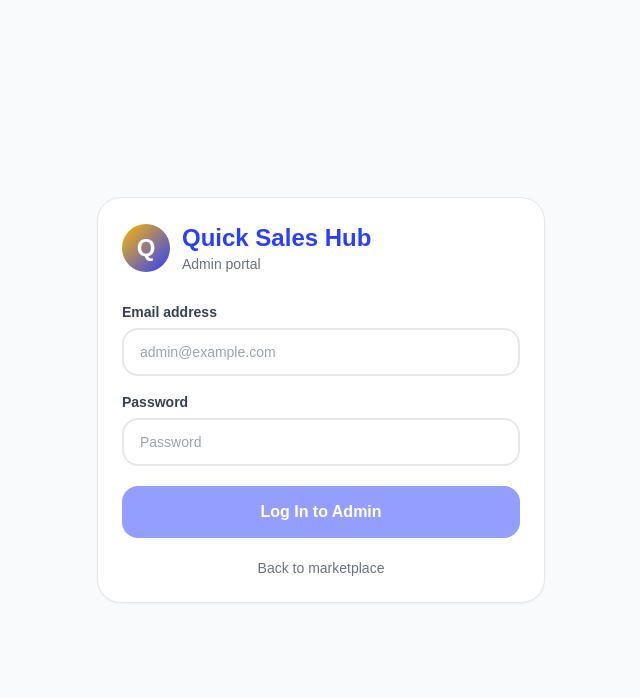
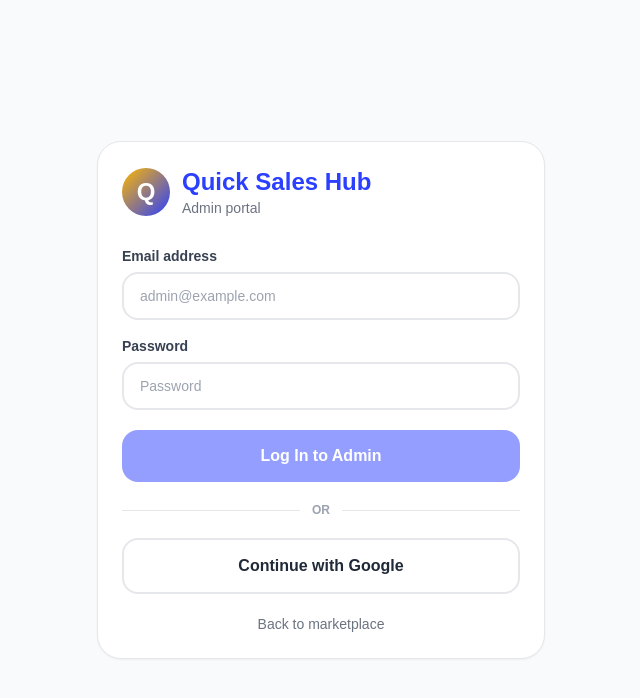
Before and after one commit to Orukepikin/quick-sales-hub, a Next.js app: page /admin in a window 1280 px wide. Shown: the top 698 px of the page, without its empty margins (319-959 px from the left). Built offline with nearby package versions, Linux system fonts and the light colour scheme; no server answers.

Commit message:
Support Google login for admin portal

```diff
--- a/app/admin/page.tsx
+++ b/app/admin/page.tsx
@@ -5,10 +5,18 @@ import Link from "next/link";
 import toast from "react-hot-toast";
 import AdminDashboard from "@/components/admin/AdminDashboard";
 import { authApi } from "@/lib/api-client";
+import { supabase } from "@/lib/supabase";
 
 type AdminState = "checking" | "login" | "ready" | "denied";
 
 const isAdminUser = (user: any) => String(user?.role || "").toUpperCase() === "ADMIN";
+
+const getAdminRedirectUrl = () => {
+  if (typeof window === "undefined") return "https://www.quicksalehub.com/admin";
+  const url = new URL(window.location.origin);
+  if (url.hostname === "quicksalehub.com") url.hostname = "www.quicksalehub.com";
+  return `${url.origin}/admin`;
+};
 
 export default function AdminPage() {
   const [state, setState] = useState<AdminState>("checking");
@@ -19,6 +27,21 @@ export default function AdminPage() {
   useEffect(() => {
     const checkAdminSession = async () => {
       try {
+        const { data: { session } } = await supabase.auth.getSession();
+        if (session?.access_token) {
+          const data: any = await authApi.oauth({ role: "BUYER" }, session.access_token);
+          if (!isAdminUser(data.user)) {
+            localStorage.removeItem("token");
+            setState("denied");
+            return;
+          }
+
+          localStorage.setItem("token", data.token);
+          setUser(data.user);
+          setState("ready");
+          return;
+        }
+
         if (!localStorage.getItem("token")) {
           setState("login");
           return;
@@ -40,6 +63,24 @@ export default function AdminPage() {
 
     checkAdminSession();
   }, []);
+
+  const loginWithGoogle = async () => {
+    try {
+      const { error } = await supabase.auth.signInWithOAuth({
+        provider: "google",
+        options: {
+          redirectTo: getAdminRedirectUrl(),
+          queryParams: {
+            access_type: "offline",
+            prompt: "consent",
+          },
+        },
+      });
+      if (error) throw error;
+    } catch (error: any) {
+      toast.error(error.message || "Google sign-in failed");
+    }
+  };
 
   const login = async () => {
     try {
@@ -151,6 +192,20 @@ export default function AdminPage() {
             {loading ? "Signing in..." : "Log In to Admin"}
           </button>
 
+          <div className="flex items-center gap-3 my-5">
+            <div className="flex-1 h-px bg-gray-200" />
+            <span className="text-xs text-gray-400 font-semibold">OR</span>
+            <div className="flex-1 h-px bg-gray-200" />
+          </div>
+
+          <button
+            onClick={loginWithGoogle}
+            disabled={loading}
+            className="w-full py-3.5 bg-white text-gray-800 border-2 border-gray-200 rounded-xl font-display font-bold hover:bg-gray-50 transition-all disabled:opacity-50 disabled:cursor-not-allowed"
+          >
+            Continue with Google
+          </button>
+
           <Link href="/" className="block text-center text-sm text-gray-500 hover:text-brand-blue mt-5">
             Back to marketplace
           </Link>
--- a/app/api/auth/oauth/route.ts
+++ b/app/api/auth/oauth/route.ts
@@ -41,15 +41,16 @@ export async function POST(req: NextRequest) {
       where: { email },
       select: { role: true, isVerified: true },
     });
+    const nextRole = existingUser?.role === "ADMIN" ? "ADMIN" : role;
 
     const user = await prisma.user.upsert({
       where: { email },
       update: {
         name,
         avatar,
-        role: role as any,
+        role: nextRole as any,
         isVerified:
-          role === "DRIVER" && existingUser?.role !== "DRIVER"
+          nextRole === "DRIVER" && existingUser?.role !== "DRIVER"
             ? false
             : undefined,
       },
@@ -57,8 +58,8 @@ export async function POST(req: NextRequest) {
         name,
         email,
         avatar,
-        role: role as any,
-        isVerified: role !== "DRIVER",
+        role: nextRole as any,
+        isVerified: nextRole !== "DRIVER",
         password: await hashPassword(`oauth:${googleUser.id}:${Date.now()}`),
       },
       select: {
```
